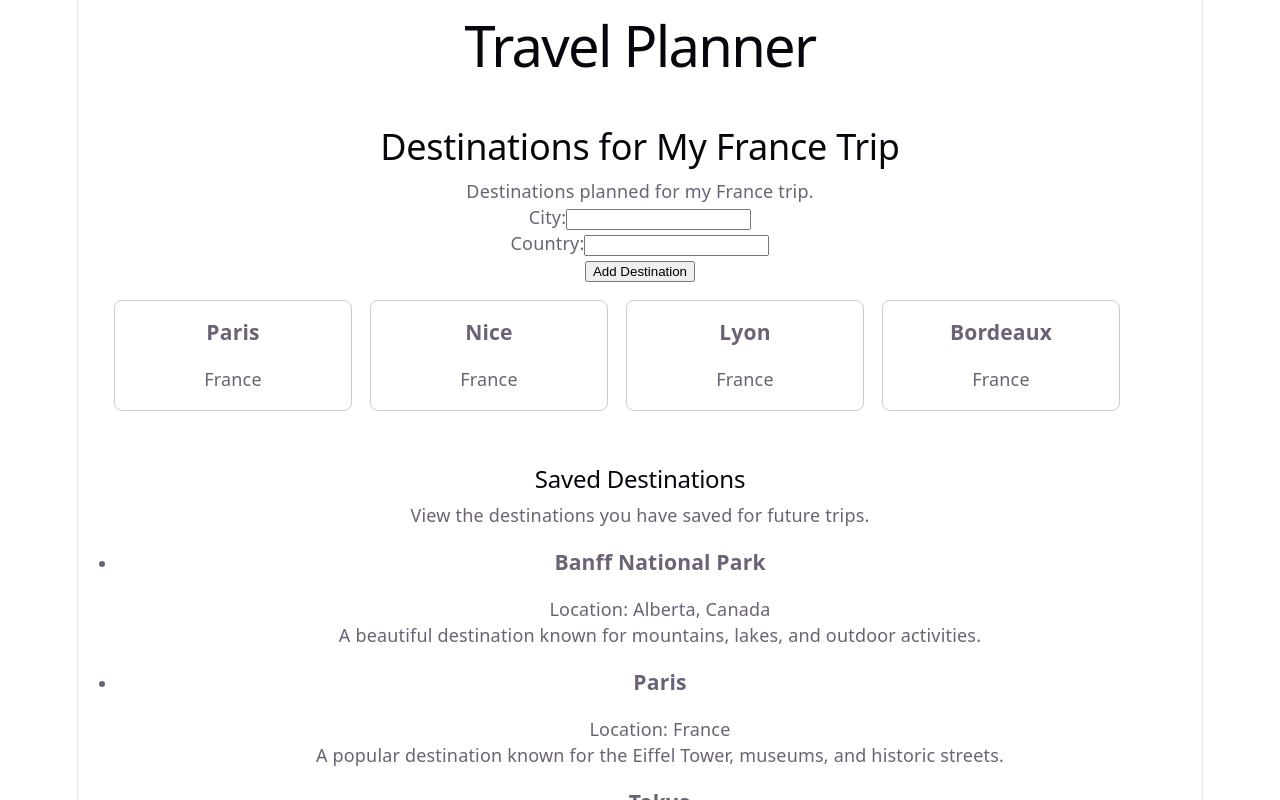
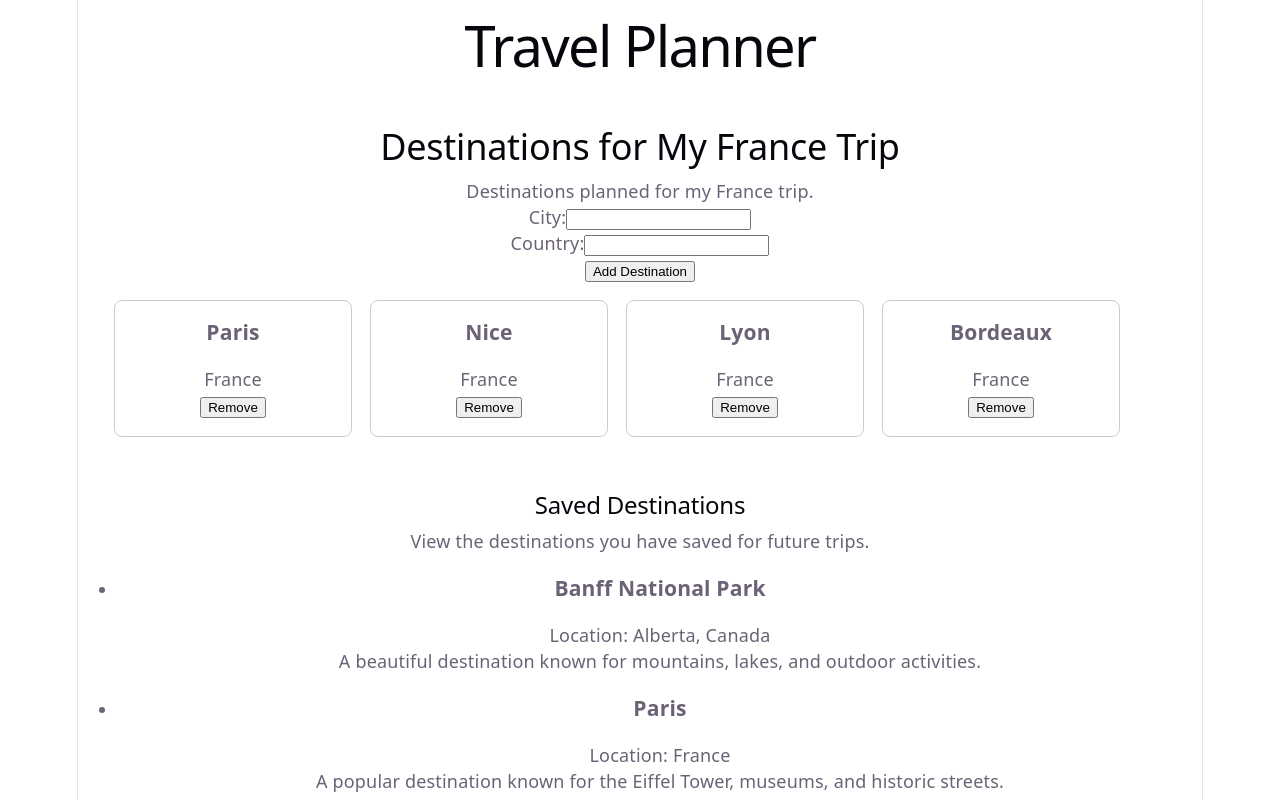
Before and after one commit to kkaur136/travel-planner, a React (Vite) app: page / in a window 1280 px wide. Shown: the top 800 px of the page. Built offline with nearby package versions, Linux system fonts and the light colour scheme.

Commit message:
Adding remove destination functionality

```diff
--- a/src/Components/destinations/destinations.tsx
+++ b/src/Components/destinations/destinations.tsx
@@ -45,7 +45,15 @@ function Destinations() {
 
     setCity("");
     setCountry("");
-}
+    }
+
+    function removeDestination(id: number) {
+    const updatedDestinations = destinations.filter(
+        (destination) => destination.id !== id
+    );
+
+    setDestinations(updatedDestinations);
+    }
 
     return (
     <section className="destinations">
@@ -79,8 +87,15 @@ function Destinations() {
         <ul>
             {destinations.map((destination) => (
                 <li key={destination.id}>
-                    <h3>{destination.city}</h3>
-                    <p>{destination.country}</p>
+                <h3>{destination.city}</h3>
+                <p>{destination.country}</p>
+
+                <button
+                    type="button"
+                    onClick={() => removeDestination(destination.id)}
+                >
+                    Remove
+                </button>
                 </li>
             ))}
         </ul>
```
